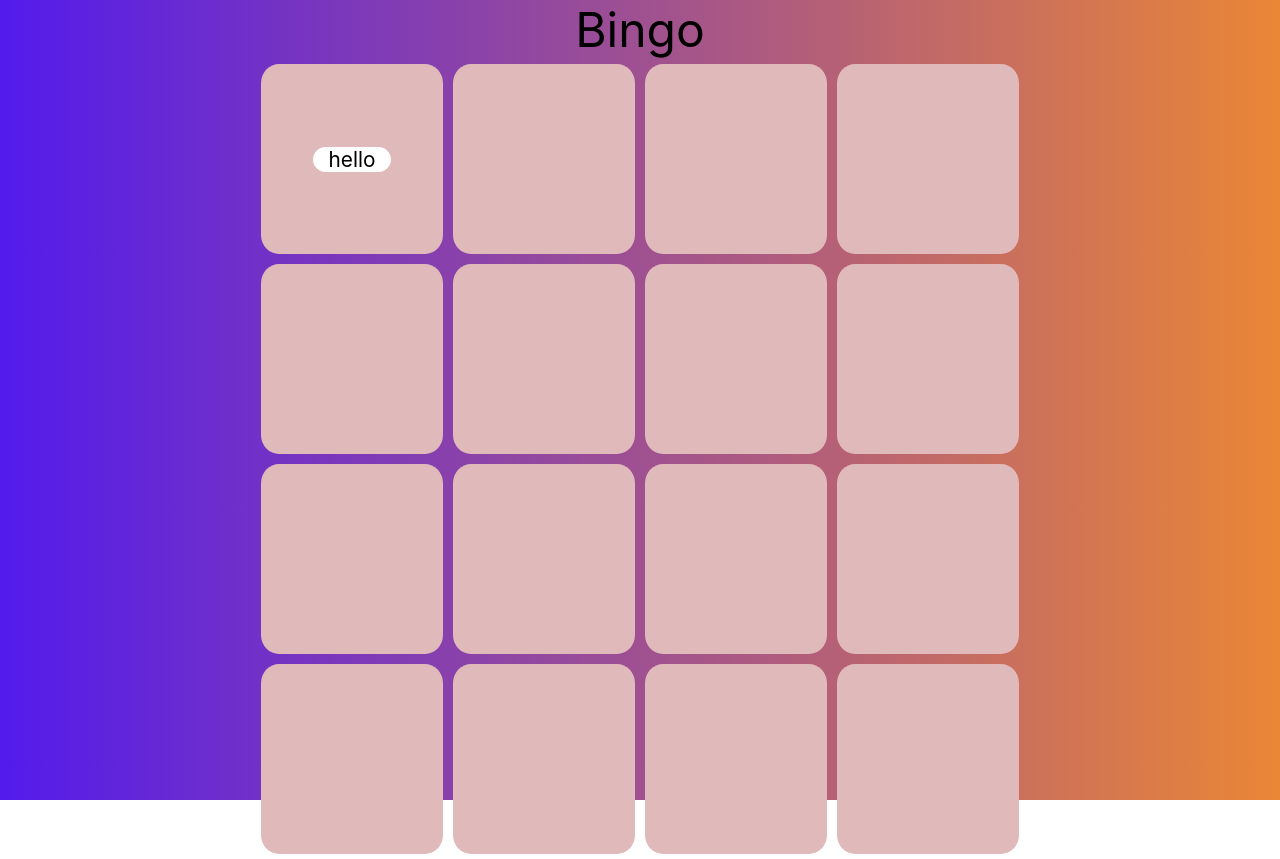
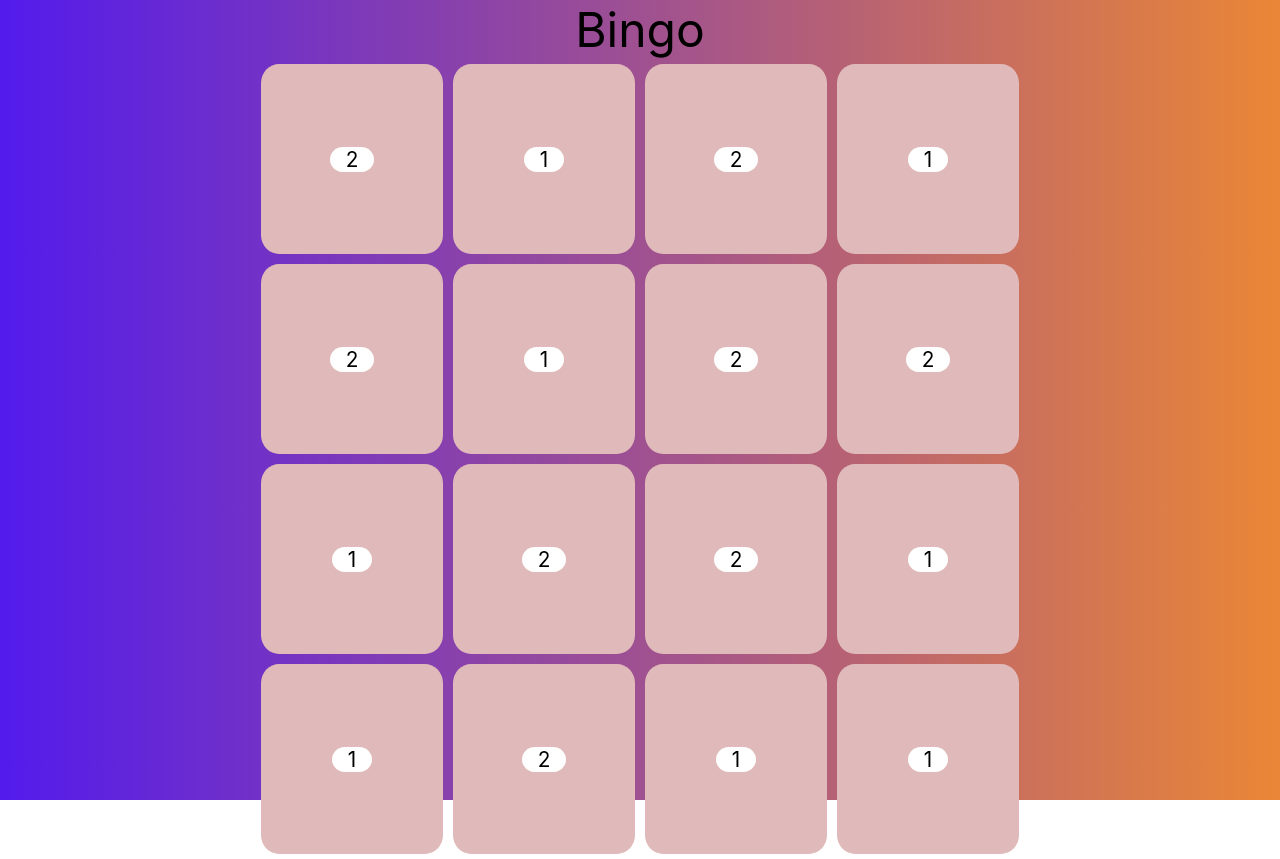
Before and after one commit to LarsSelbekk/bingo, a React (Create React App) app: page / in a window 1280 px wide. Built offline with nearby package versions, Linux system fonts and the light colour scheme; the HTML template or start-up script is replaced by a standard one.

Commit message:
feat: add functioning bingo system

```diff
--- a/package.json
+++ b/package.json
@@ -3,14 +3,17 @@
   "version": "0.1.0",
   "private": true,
   "dependencies": {
+    "@radix-ui/react-dialog": "^0.1.7",
     "@testing-library/jest-dom": "^5.14.1",
     "@testing-library/react": "^13.0.0",
     "@testing-library/user-event": "^13.2.1",
     "@types/jest": "^27.0.1",
+    "@types/lodash": "^4.14.182",
     "@types/node": "^16.7.13",
     "@types/react": "^18.0.0",
     "@types/react-dom": "^18.0.0",
     "clsx": "^1.1.1",
+    "lodash": "^4.17.21",
     "react": "^18.1.0",
     "react-dom": "^18.1.0",
     "react-scripts": "5.0.1",
--- a/src/App.tsx
+++ b/src/App.tsx
@@ -1,32 +1,34 @@
-import React from 'react';
+import React, {useState} from 'react';
 import {Grid} from "./components/grid";
 import "./App.css"
 import {BingoSquare} from "./components/bingo-square";
+import {BoardState, newBingo, update} from "./helper-functios";
+import cloneDeep from "lodash/cloneDeep"
+function App() {
 
-function App() {
+    const [boardState, setBoardState] = useState<BoardState>(newBingo())
+    const [showBingoOverlay, setShowBingoOverlay] = useState(false)
+    const activateSquare = (index: number) => () => {
+        setBoardState(prevState => {
+            const newSquareState = cloneDeep(prevState)
+            newSquareState.squares[index].active = !newSquareState.squares[index].active
+            const {newState, bingo} = update(newSquareState)
+            if (bingo) setShowBingoOverlay(bingo)
+            return newState
+        })
+    }
     return (
         <div className="app">
             <header className="header">
                 Bingo
             </header>
 
+            {showBingoOverlay && (<>BINGO</>)}
+
             <Grid>
-              <BingoSquare active={true} connectedVertical={false} connectedHorizontal={false} text={"hello"}/>
-              <BingoSquare active={true} connectedVertical={false} connectedHorizontal={false}/>
-              <BingoSquare active={true} connectedVertical={false} connectedHorizontal={false}/>
-              <BingoSquare active={true} connectedVertical={false} connectedHorizontal={false}/>
-              <BingoSquare active={true} connectedVertical={false} connectedHorizontal={false}/>
-              <BingoSquare active={true} connectedVertical={false} connectedHorizontal={false}/>
-              <BingoSquare active={true} connectedVertical={false} connectedHorizontal={false}/>
-              <BingoSquare active={true} connectedVertical={false} connectedHorizontal={false}/>
-              <BingoSquare active={true} connectedVertical={false} connectedHorizontal={false}/>
-              <BingoSquare active={true} connectedVertical={false} connectedHorizontal={false}/>
-              <BingoSquare active={true} connectedVertical={false} connectedHorizontal={false}/>
-              <BingoSquare active={true} connectedVertical={false} connectedHorizontal={false}/>
-              <BingoSquare active={true} connectedVertical={false} connectedHorizontal={false}/>
-              <BingoSquare active={true} connectedVertical={false} connectedHorizontal={false}/>
-              <BingoSquare active={true} connectedVertical={false} connectedHorizontal={false}/>
-              <BingoSquare active={true} connectedVertical={false} connectedHorizontal={false}/>
+                {boardState.squares.map((value, index) =>
+                    <BingoSquare active={value.active} text={value.text}
+                                 onClick={activateSquare(index)}/>)}
             </Grid>
         </div>
     );
--- a/src/components/bingo-square.tsx
+++ b/src/components/bingo-square.tsx
@@ -1,12 +1,11 @@
 import clsx from "clsx";
 import "./bingo-square.css"
-import {useState} from "react";
+import {BingoElement} from "../helper-functios";
 
-type Props = { active: boolean, connectedVertical: boolean, connectedHorizontal: boolean, text?: string }
+type Props = BingoElement & {onClick: () => void}
 
-export const BingoSquare = ({active, connectedHorizontal, connectedVertical, text}: Props) => {
-    const [active2, setActive] = useState(false)
-    return (<div className={clsx("square")} onClick={() => setActive(!active2)}>
-        <div className={clsx("square-inside", active2 && "active")}><span>{text}</span></div>
+export const BingoSquare = ({active, text, onClick}: Props) => {
+    return (<div className={clsx("square")} onClick={onClick}>
+        <div className={clsx("square-inside", active && "active")}><span>{text}</span></div>
     </div>);
 }
--- a/src/helper-functios.ts
+++ b/src/helper-functios.ts
@@ -6,42 +6,64 @@ function shuffleArray(arr: any[]) {
 
 function range(start: number, end: number) {
     var ans: number[] = [];
-    for (let i = start; i <= end; i++) {
+    for (let i = start; i < end; i++) {
         ans.push(i);
     }
     return ans;
 }
 
+function zeros(length: number) {
+    return range(0, length).map(() => 0)
+}
 
-type bingoElement = { active: boolean, connectedVertical: boolean, connectedHorizontal: boolean, connectedDiagonal: boolean, text?: string }
+export type BingoElement = { active: boolean, text?: string }
+export type BingoArray = boolean[]
+export type BoardState = { squares: BingoElement[], bingoRows: BingoArray, bingoCols: BingoArray, bingoDiagonals: BingoArray }
 
 const boardSize = 4
-const newBingo = () => {
+
+export const newBingo = (): BoardState => {
     shuffleArray(bingoElements)
-    return bingoElements.slice(0, boardSize * boardSize).map((element: string) => ({
-        active: false,
-        connectedVertical: false,
-        connectedHorizontal: false,
-        connectedDiagonal: false,
-        text: element
-    }))
+    return {
+        squares: bingoElements.slice(0, boardSize * boardSize).map((element: string) => ({
+                active: false,
+                text: element
+            }),
+        ),
+        bingoRows: range(0, boardSize).map(() => false),
+        bingoCols: range(0, boardSize).map(() => false),
+        bingoDiagonals: range(0, 2).map(() => false),
+    }
 }
 
-const update = (elements: bingoElement[]) => {
-    const rows = evaluateRows(elements);
-    const cols = evaluateCols(elements);
 
+const isBingo = (newArr: boolean[], oldArr: boolean[]) => {
+    return oldArr.some((value, index) => newArr[index] && !value)
 }
 
-const evaluateRows = (elements: bingoElement[]) => {
+
+export const update = (state: BoardState): { newState: BoardState; bingo: boolean } => {
+    const rows = evaluateRows(state.squares);
+    const cols = evaluateCols(state.squares);
+    const diags = evaluateDiag(state.squares);
+    const bingo = isBingo(rows, state.bingoRows) || isBingo(cols, state.bingoCols) || isBingo(diags, state.bingoDiagonals)
+
+    return {newState: {squares: state.squares, bingoDiagonals: diags, bingoCols: cols, bingoRows: rows}, bingo}
+}
+
+const evaluateRows = (elements: BingoElement[]) => {
     return elements.reduce((previousValue, currentValue, currentIndex) => {
         if (currentValue.active) previousValue[Math.floor(currentIndex / boardSize)] += 1;
         return previousValue
-    }, range(0, boardSize)).map(value => value/boardSize===1)
+    }, zeros(boardSize).map(() => 0)).map(value => value / boardSize === 1)
 }
-const evaluateCols = (elements: bingoElement[]) => {
+const evaluateCols = (elements: BingoElement[]) => {
     return elements.reduce((previousValue, currentValue, currentIndex) => {
-        if (currentValue.active) previousValue[Math.floor(currentIndex % boardSize)] += 1;
+        if (currentValue.active) previousValue[currentIndex % boardSize] += 1;
         return previousValue
-    }, range(0, boardSize)).map(value => value/boardSize===1)
+    }, zeros(boardSize)).map(value => value / boardSize === 1)
 }
+const evaluateDiag = (elements: BingoElement[]) => {
+    return [range(0, boardSize).every(value => elements[value * boardSize + value].active),
+        range(0, boardSize).every(value => elements[boardSize - value-1 + value * boardSize].active)]
+}
```
Also changed, not shown: 1 other file (tests, documents, lock files or other folders). Lines whose indentation alone changed are shown as unchanged.
